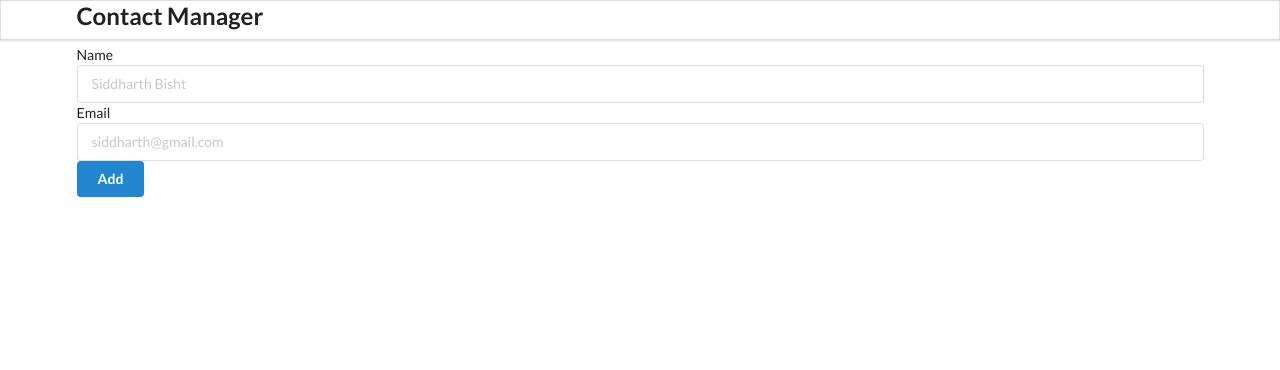
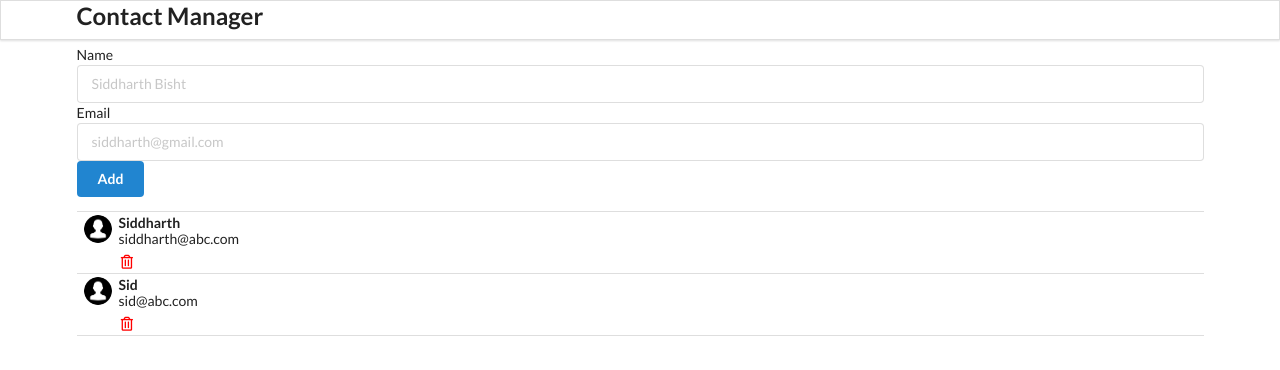
Before and after one commit to OfficialSiddharthBisht/React-Contact-Manager, a React (Create React App) app: page / in a window 1280 px wide. Shown: the top 370 px of the page. Built offline with nearby package versions, Linux system fonts and the light colour scheme.

Commit message:
UPDATE: line segregation ,passed initial data to contacts state WARNING FIX: passed id to each card

```diff
--- a/src/components/AddContact.jsx
+++ b/src/components/AddContact.jsx
@@ -7,7 +7,7 @@ class AddContact extends React.Component{
     }
     add = (e) =>{
         e.preventDefault();
-        if(this.state.name === "" || this.state.email === ""){
+        if(this.state.name === "" && this.state.email === ""){
             alert("All the fields are mandatory");
             return;
         }
@@ -21,16 +21,20 @@ class AddContact extends React.Component{
                     <form className="ui form" onSubmit={this.add}>
                         <div>
                             <label>Name</label>
-                            <input type="text" name = "name"
-                            value = {this.state.name} placeholder="Siddharth Bisht" onChange={(e) =>{
-                                this.setState({name : e.target.value})
-                            }}/>
+                            <input type="text"
+                            name = "name"
+                            placeholder="Siddharth Bisht"
+                            value = {this.state.name}
+                            onChange={(e) => this.setState({name : e.target.value})}
+                            />
                         </div>
                         <div>
                             <label>Email</label>
-                            <input type="text" name = "name" placeholder="siddharth@gmail.com" value={this.state.email} onChange = {(e)=>{
-                                this.setState({email : e.target.value})
-                            }}
+                            <input type="text"
+                            name = "name"
+                            placeholder="siddharth@gmail.com"
+                            value={this.state.email}
+                            onChange = {(e)=>this.setState({email : e.target.value})}
                             />
                         </div>
                         <button className="ui button blue">Add</button>
--- a/src/components/App.js
+++ b/src/components/App.js
@@ -5,7 +5,18 @@ import AddContact from './AddContact';
 import ContactList from './ContactList';
 
 function App() {
-  const [contacts, setContacts] = React.useState([]);
+  const [contacts, setContacts] = React.useState([
+    {
+      id : "1",
+      name : "Siddharth",
+      email : "siddharth@abc.com"
+    },
+    {
+      id : "2",
+      name : "Sid",
+      email : "sid@abc.com"
+    }
+  ]);
 
   return (
     <div className="ui container">
--- a/src/components/ContactList.jsx
+++ b/src/components/ContactList.jsx
@@ -4,7 +4,7 @@ import ContactCard from "./ContactCard";
 const ContactList = (props)=>{
     const renderContactList = props.contacts.map((contact)=>{
         return (
-            <ContactCard contact = {contact} />
+            <ContactCard key = {contact.id} contact = {contact} />
         )
     })
     return(
```
